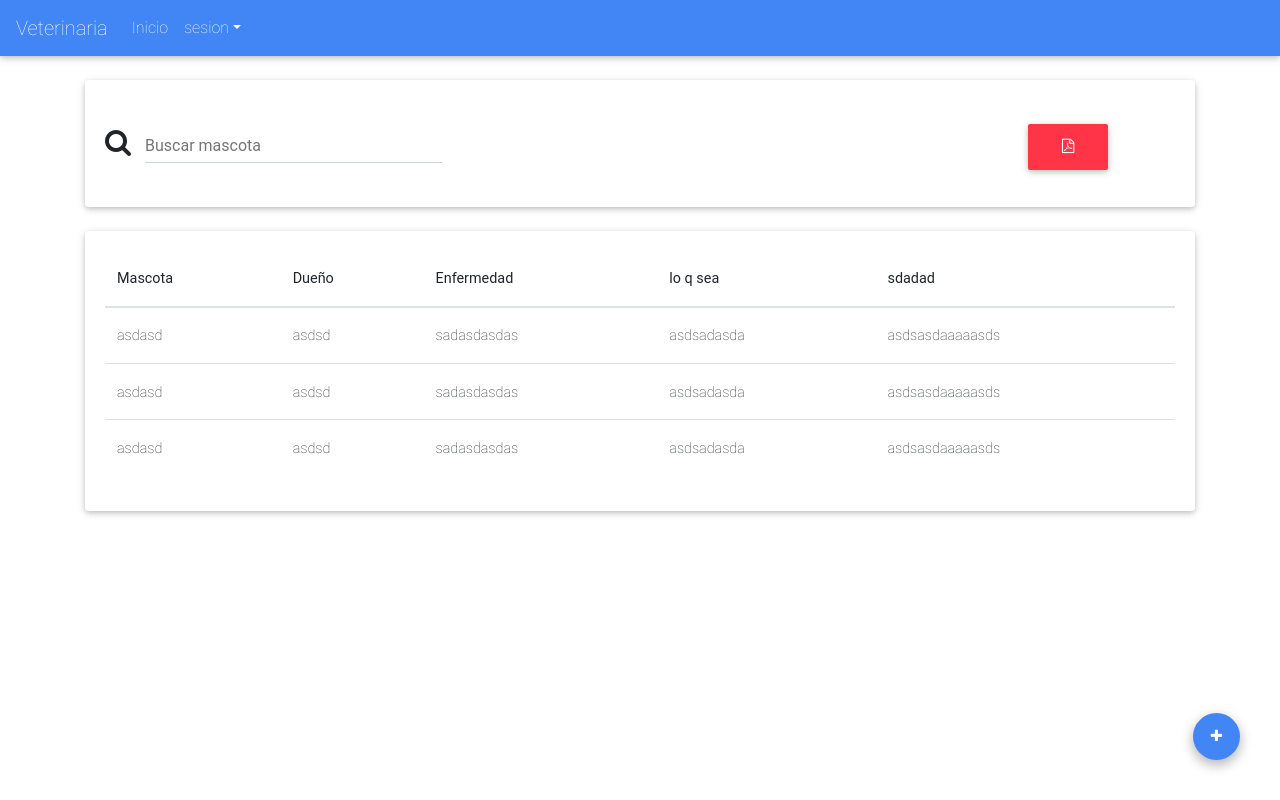
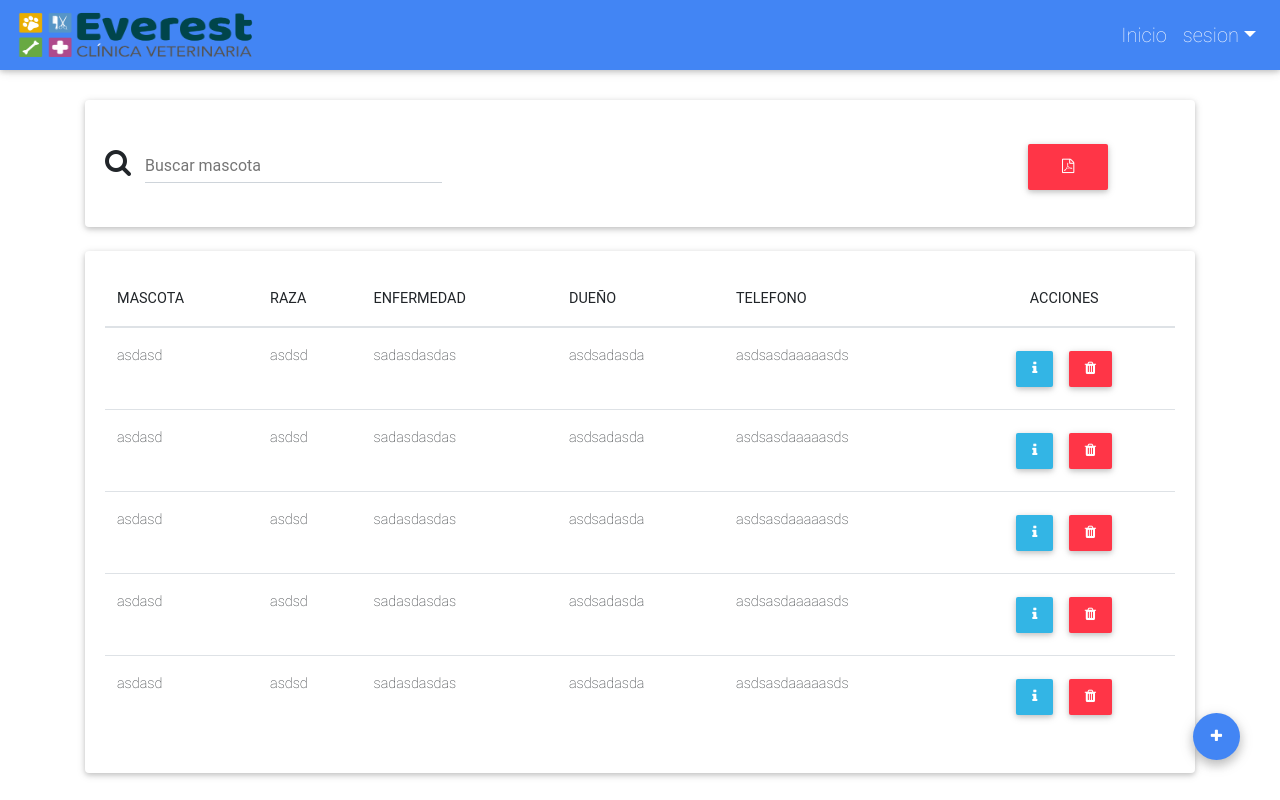
Before and after one commit to jose1937JS/veterinaria, a CodeIgniter app: page /database/index.php/ajaxcontroller/index in a window 1280 px wide. Run offline with CodeIgniter, Linux system fonts and the light colour scheme; some libraries are stand-ins or nearby versions; some web fonts are replaced.

Commit message:
salvando al sercidor de git

```diff
--- a/application/assets/app.css
+++ b/application/assets/app.css
@@ -1,32 +1,24 @@
+nav.navbar {
+	padding: 5px;
+	font-size: 20px;
+}
 .btn-floating {
 	position: absolute;
 	bottom: 30px;
 	right: 30px;
+	position: fixed;
 }
 
-.form-dark {
+.login {
 	margin: auto;
 	position: absolute;
 	top:0;right: 0;bottom: 0;left: 0;
-	height: 450px;
+	height: 270px;
 	width: 400px;
+	opacity: .9;
 }
 
-.form-dark .md-form label {
-	color: #fff;
+.logo {
+	width: 240px;
+	height: 50px !important;
 }
-
-.form-dark input[type=text]:focus:not([readonly]) {
-	border-bottom: 1px solid #00c851;
-	box-shadow: 0 1px 0 0 #00c851;
-}
-.form-dark input[type=text]:focus:not([readonly]) + label {
-	color: #fff;
-}
-.form-dark input[type=password]:focus:not([readonly]){
-	border-bottom: 1px solid #00c851;
-	box-shadow: 0 1px 0 0 #00c851;
-}
-.form-dark input[type=text]:focus:not([readonly]) + label {
-	color: #fff;
-}
--- a/application/config/routes.php
+++ b/application/config/routes.php
@@ -51,10 +51,11 @@ defined('BASEPATH') OR exit('No direct script access allowed');
 */
 $route['default_controller'] = 'login';
 
-$route['admin'] 		  = '';
-$route['registrar'] 	  = '';
-$route['eliminar/(:num)'] = '';
-$route['editar/(:num)']   = '';
+$route['admin'] 			 = 'AjaxController';
+$route['registrar'] 		 = 'AjaxController/insertar';
+$route['eliminar/(:num)']    = 'AjaxController/eliminar/$1';
+$route['editar/(:num)'] 	 = 'AjaxController/editar/$1';
+$route['informacion/(:num)'] = 'AjaxController/informacion/$1';
 //$route[''] 				  = '';
 
 $route['404_override'] = '';
--- a/application/controllers/AjaxController.php
+++ b/application/controllers/AjaxController.php
@@ -1,11 +1,20 @@
 <?php
 
 class AjaxController extends CI_Controller {
+
 	function __construct()
 	{
 		parent::__construct();
 		$this->load->helper(['url']);
 		$this->load->model('modelo');
+	}
+
+	public function index()
+	{
+		$this->load->view('includes/header');
+		$this->load->view('includes/navbar');
+		$this->load->view('inicio');
+		$this->load->view('includes/footer');
 	}
 
 	public function login()
@@ -18,12 +27,17 @@ class AjaxController extends CI_Controller {
 		$this->load->view('');
 	}
 
-	public function index()
+	public function insertar()
 	{
-		$this->load->view('includes/header');
-		$this->load->view('includes/navbar');
-		$this->load->view('inicio');
-		$this->load->view('includes/footer');
+		$data['mascota'] = array(
+
+		);
+
+		$data['duenio'] = array(
+
+		);
+
+		$this->modelo->insertar($data);
 	}
 
 	public function buscar($param)
--- a/application/views/includes/navbar.php
+++ b/application/views/includes/navbar.php
@@ -1,8 +1,10 @@
 <!--Navbar-->
-<nav class="navbar navbar-expand-lg navbar-dark primary-color mb-4">
+<nav class="navbar navbar-expand-lg navbar-dark primary-color px-3 fixed-top">
 
     <!-- Navbar brand -->
-    <a class="navbar-brand" href="#">Veterinaria</a>
+    <a class="navbar-brand" href="#">
+        <img src="<?= base_url() ?>/application/assets/images/LogoVeterinaria.png" class="logo">
+    </a>
 
     <!-- Collapse button -->
     <button class="navbar-toggler" type="button" data-toggle="collapse" data-target="#basicExampleNav" aria-controls="basicExampleNav"
@@ -14,7 +16,7 @@
     <div class="collapse navbar-collapse" id="basicExampleNav">
 
         <!-- Links -->
-        <ul class="navbar-nav">
+        <ul class="navbar-nav ml-auto">
             <li class="nav-item">
                 <a class="nav-link" href="#">Inicio
                     <span class="sr-only">(current)</span>
--- a/application/views/inicio.php
+++ b/application/views/inicio.php
@@ -1,7 +1,7 @@
-<div class="container">
-	<div class="card mb-4">
+<div class="container" style="margin-top: 100px">
+	<div class="card mb-4 ">
 		<div class="card-body">
-			<div class="row">
+			<div class="row d-flex justify-content-between" >
 				<div class="col-sm-4">
 					<form class="md-form" id="buscarform">
 						<i class="fa fa-search prefix"></i>
@@ -9,7 +9,7 @@
 						<label for="search">Buscar mascota</label>
 					</form>
 				</div>
-				<div class="col offset-sm-6">
+				<div class="col-sm-2">
 					<button class="btn btn-danger mt-4" data-toggle="tooltip" title="Generar reporte PDF">
 						<i class="fa fa-file-pdf-o"></i>
 					</button>
@@ -17,15 +17,16 @@
 			</div>
 		</div>
 	</div>
-	<div class="card">
+	<div class="card mb-4">
 		<div class="card-body">
 			<table class="table table-hoverable">
 				<thead>
-					<th>Mascota</th>
-					<th>Dueño</th>
-					<th>Enfermedad</th>
-					<th>lo q sea</th>
-					<th>sdadad</th>
+					<th>MASCOTA</th>
+					<th>RAZA</th>
+					<th>ENFERMEDAD</th>
+					<th>DUEÑO</th>
+					<th>TELEFONO</th>
+					<th class="text-center">ACCIONES</th>
 				</thead>
 				<tbody>
 					<tr>
@@ -34,21 +35,60 @@
 						<td>sadasdasdas</td>
 						<td>asdsadasda</td>
 						<td>asdsasdaaaaasds</td>
+						<td class="text-center">
+							<button class="btn btn-info px-3 py-2" data-toggle="tooltip" title="Información"><i class="fa fa-info"></i></button>
+							<button class="btn btn-danger px-3 py-2" data-toggle="tooltip" title="Eliminar"><i class="fa fa-trash"></i></button>
+						</td>
 					</tr>
+
 					<tr>
 						<td>asdasd</td>
 						<td>asdsd</td>
 						<td>sadasdasdas</td>
 						<td>asdsadasda</td>
 						<td>asdsasdaaaaasds</td>
+						<td class="text-center">
+							<button class="btn btn-info px-3 py-2" data-toggle="tooltip" title="Información"><i class="fa fa-info"></i></button>
+							<button class="btn btn-danger px-3 py-2" data-toggle="tooltip" title="Eliminar"><i class="fa fa-trash"></i></button>
+						</td>
 					</tr>
+
 					<tr>
 						<td>asdasd</td>
 						<td>asdsd</td>
 						<td>sadasdasdas</td>
 						<td>asdsadasda</td>
 						<td>asdsasdaaaaasds</td>
+						<td class="text-center">
+							<button class="btn btn-info px-3 py-2" data-toggle="tooltip" title="Información"><i class="fa fa-info"></i></button>
+							<button class="btn btn-danger px-3 py-2" data-toggle="tooltip" title="Eliminar"><i class="fa fa-trash"></i></button>
+						</td>
 					</tr>
+
+					<tr>
+						<td>asdasd</td>
+						<td>asdsd</td>
+						<td>sadasdasdas</td>
+						<td>asdsadasda</td>
+						<td>asdsasdaaaaasds</td>
+						<td class="text-center">
+							<button class="btn btn-info px-3 py-2" data-toggle="tooltip" title="Información"><i class="fa fa-info"></i></button>
+							<button class="btn btn-danger px-3 py-2" data-toggle="tooltip" title="Eliminar"><i class="fa fa-trash"></i></button>
+						</td>
+					</tr>
+
+					<tr>
+						<td>asdasd</td>
+						<td>asdsd</td>
+						<td>sadasdasdas</td>
+						<td>asdsadasda</td>
+						<td>asdsasdaaaaasds</td>
+						<td class="text-center">
+							<button class="btn btn-info px-3 py-2" data-toggle="tooltip" title="Información"><i class="fa fa-info"></i></button>
+							<button class="btn btn-danger px-3 py-2" data-toggle="tooltip" title="Eliminar"><i class="fa fa-trash"></i></button>
+						</td>
+					</tr>
+
 				</tbody>
 			</table>
 		</div>
```
Also changed, not shown: application/views/login.php (+54 -25 lines), application/assets/images/LogoVeterinaria.png (added), application/assets/images/fondologin.jpg (added).
